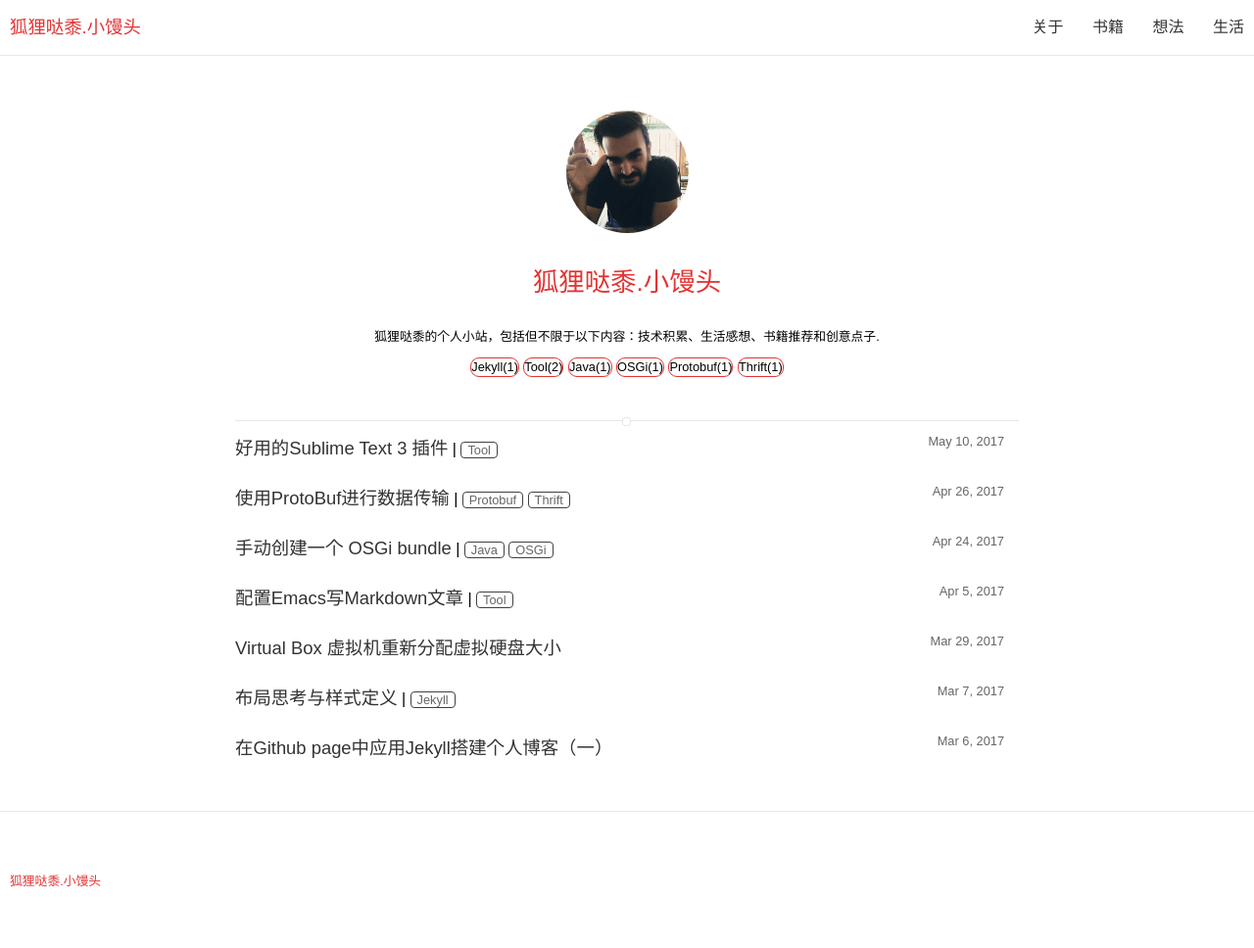
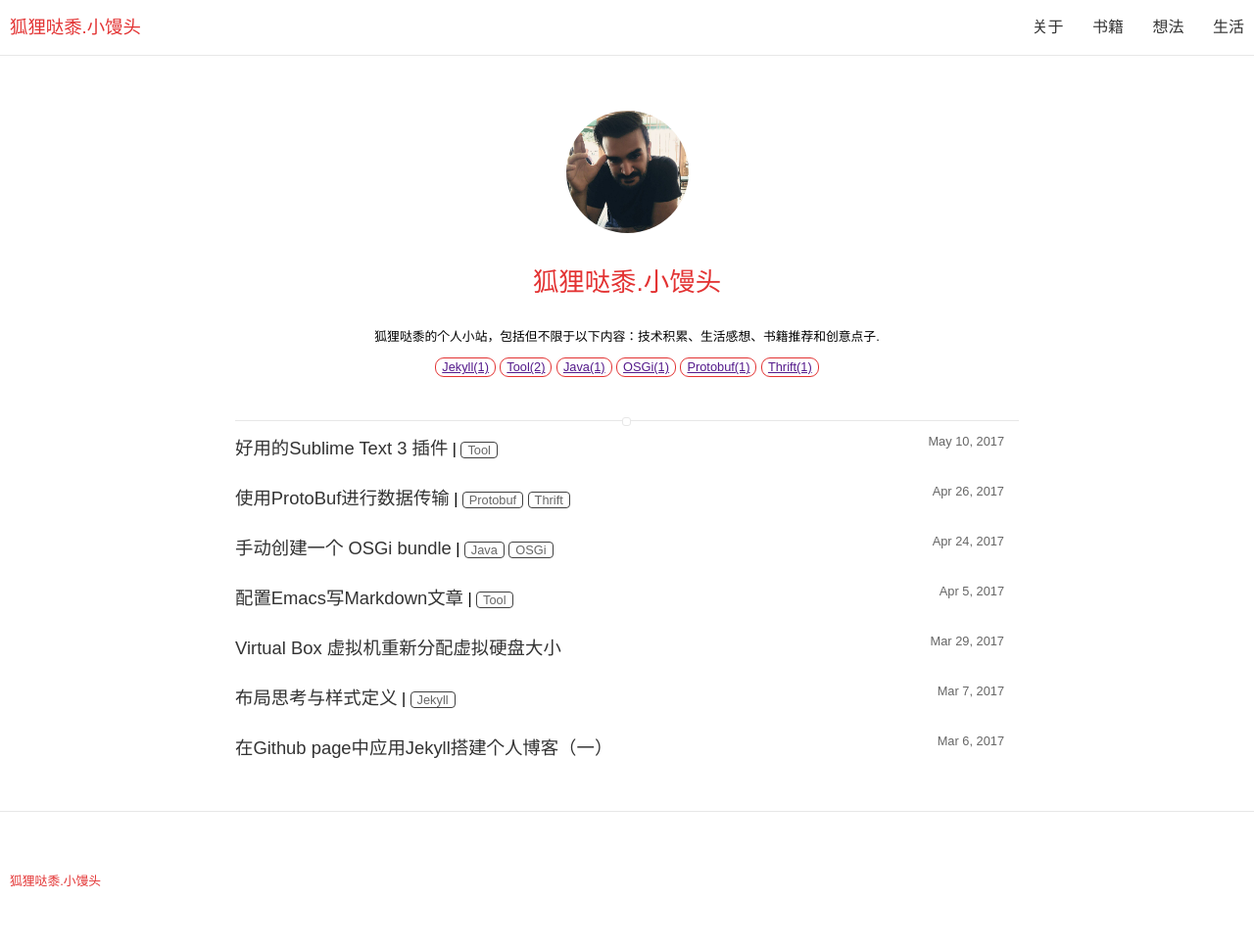
Before and after one commit to tjian123/tjian123.github.io, a Jekyll site: the page built from index.html, in a window 1280 px wide. Shown: the whole page at 98% size. Built offline with Jekyll 4.4.1, drawn with Linux system fonts in a browser that asks for light colours.

```diff
--- a/_includes/base/profile.html
+++ b/_includes/base/profile.html
@@ -4,7 +4,7 @@
 		<h1 class="site-title">{{ site.title }}</h1>
 		<h3 class="site-description">{{ site.description }}</h3>
 		{% for my_category in site.categories%}
-		<span class="site-category">{{ my_category | first }}({{ my_category | last | size }})</span>
+		<a class="site-category" href="">{{ my_category | first }}({{ my_category | last | size }})</a>
 		{% endfor %}
 	</div>
 </div>
--- a/_sass/layout/_default.scss
+++ b/_sass/layout/_default.scss
@@ -72,8 +72,9 @@
     .site-category {
         display: inline-block;
         font-size: $font-size--xxs;
-        font-style: capitalize;
         line-height: $line-height--s;
+        padding-left: $spacing--xxxs;
+        padding-right: $spacing--xxxs;
         border-width: 1px;
         border-style: solid;
         border-radius: $line-height--s/2;
--- a/_sass/theme/_default.scss
+++ b/_sass/theme/_default.scss
@@ -34,6 +34,10 @@ $body_frontend_color: #333333;
 		}
 		.site-category {
 			border-color: #E33333;
+
+			&:hover {
+				border-color: darken(#E33333, 20%);
+			}
 		}
 	}
 
```
